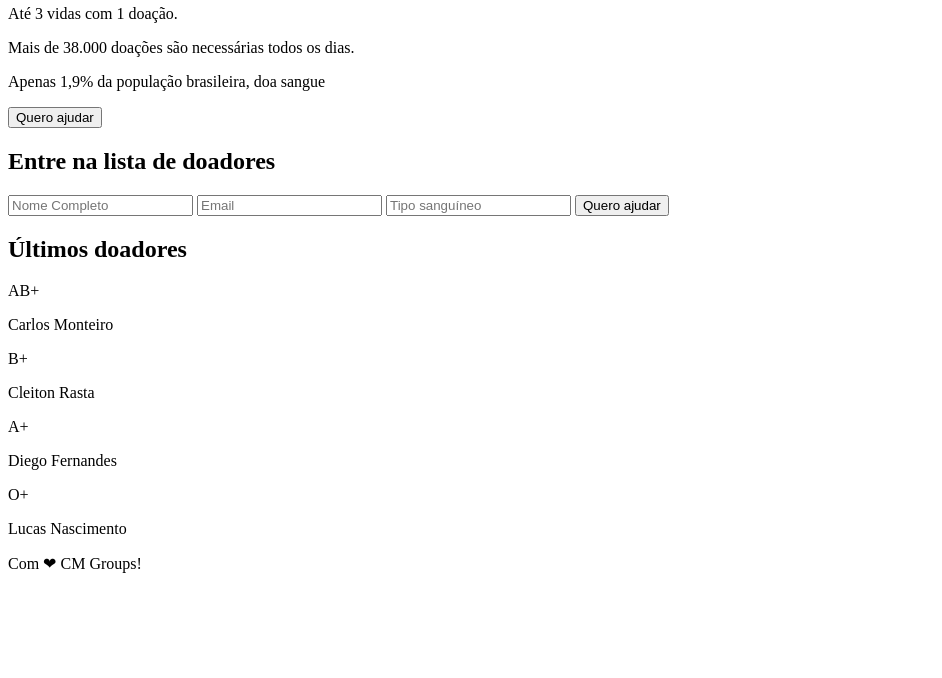
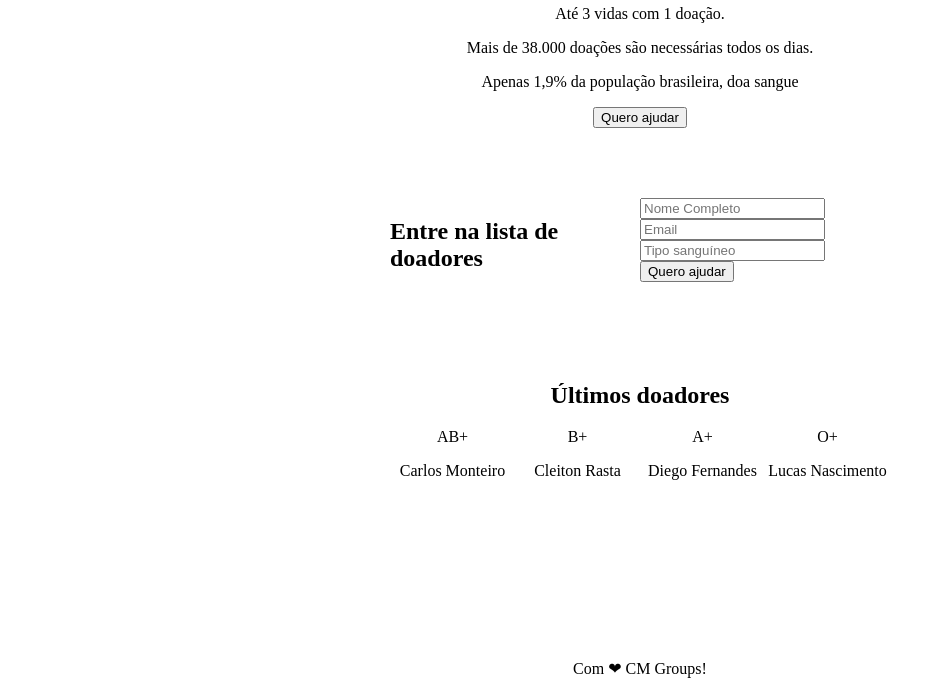
Before and after one commit to monteirocarlos/doesangue, a plain HTML site: page index.html in a window 1280 px wide. Shown: the part 122-800 px from the top of the page, without its empty margins (0-942 px from the left). Drawn offline with Linux system fonts and the light colour scheme.

Commit message:
Iniciado CSS

```diff
--- a/index.html
+++ b/index.html
@@ -3,6 +3,7 @@
 
 <head>
     <title>Doe sangue! Doe Vida!</title>
+    <link rel="stylesheet" href="style.css">
 </head>
 
 <body>
--- /dev/null
+++ b/style.css
@@ -0,0 +1,34 @@
+html, body {
+margin: 0;
+}
+
+body {
+display: flex;
+flex-direction: column;
+height: 100vh;
+}
+
+footer {
+margin-top: auto;
+}
+/* ALINHAMENTOS, ESPAÇAMENTOS LARGURAS E ALTURAS */
+
+header, main, footer {
+text-align: center;
+}
+
+.donors {
+display: grid;
+grid-template-columns: 1fr 1fr 1fr 1fr;
+}
+
+.form {
+display: grid;
+grid-template-columns: 1fr 1fr;
+}
+
+header, .form, main {
+margin: 0 auto 70px;
+width: 90%;
+max-width: 500px;
+}
```
